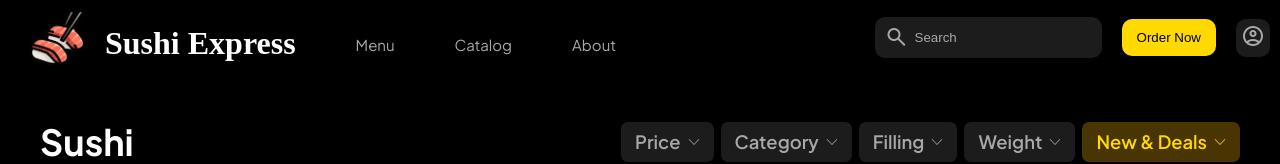
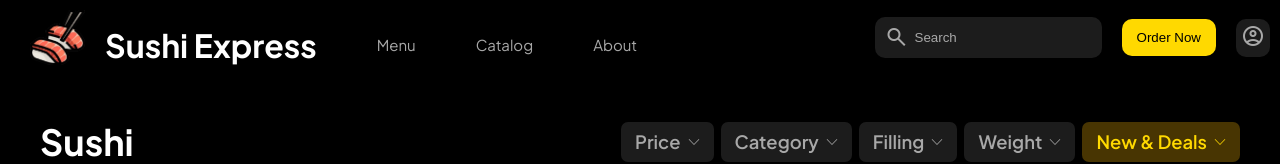
Before and after one commit to Yriy-Ma1n/SushiStore, a React (Vite) app: page /Catalog in a window 1280 px wide. Shown: the top 164 px of the page. Built offline with nearby package versions, Linux system fonts and the light colour scheme; no server answers.

Commit message:
add font in WebSiteName

```diff
--- a/src/components/Header/Header.module.css
+++ b/src/components/Header/Header.module.css
@@ -6,7 +6,8 @@
 }
 
 .WebSiteName {
-    color: white
+    color: white;
+    font-family: var(--font);
 }
 
 .icon {
```
